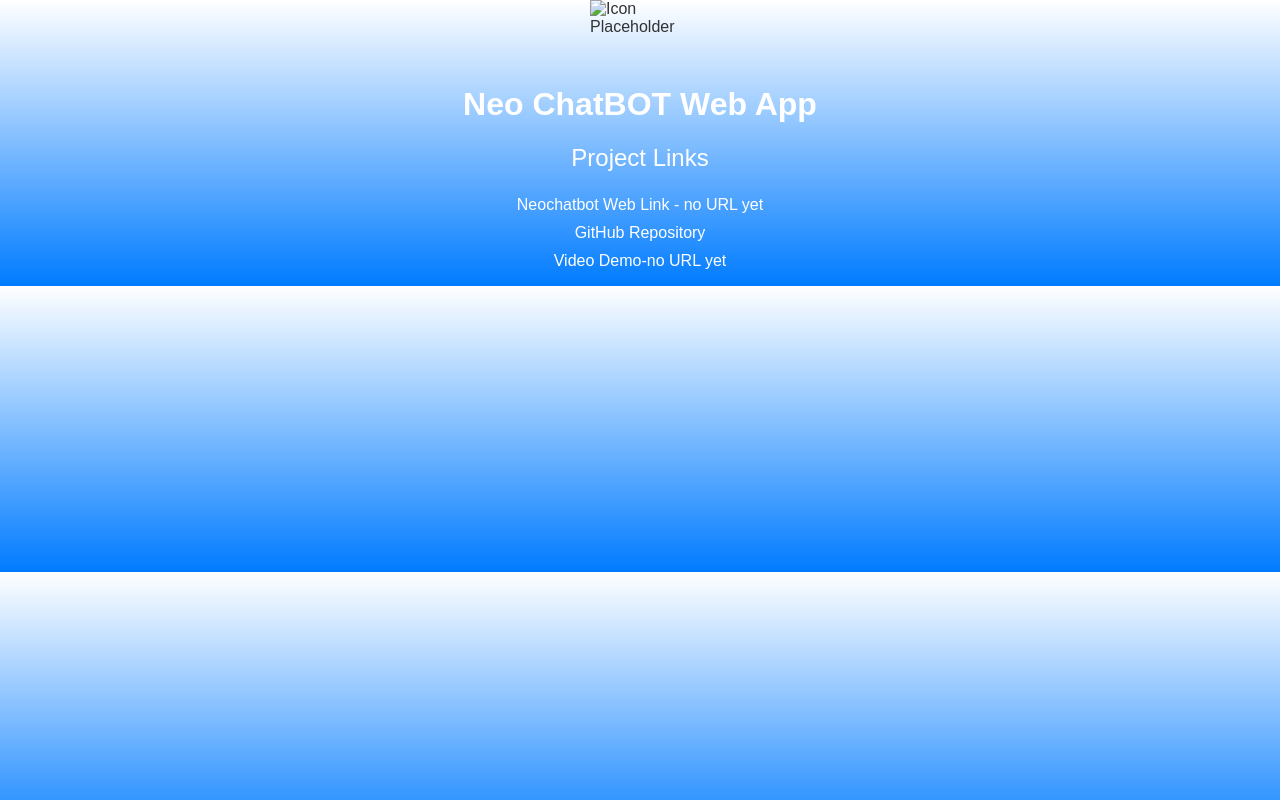
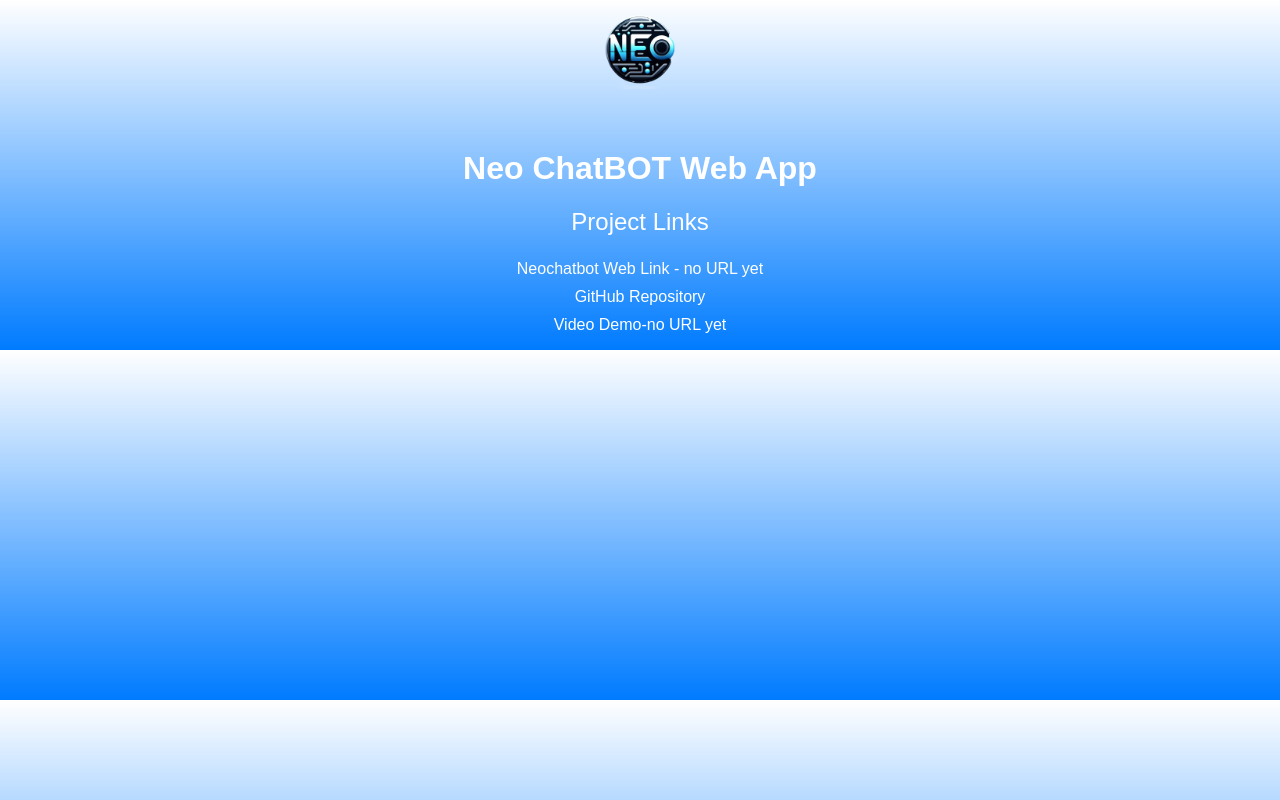
Before and after one commit to emanlapaz/NeoLandingPage, a plain HTML site: page index.html in a window 1280 px wide. Drawn offline with Linux system fonts and the light colour scheme.

Commit message:
Update index.html

```diff
--- a/index.html
+++ b/index.html
@@ -48,7 +48,7 @@
     </style>
 </head>
 <body>
-    <img class="icon" src="placeholder-icon.png" alt="Icon Placeholder">
+    <img class="icon" src="https://github.com/emanlapaz/NeoLandingPage/blob/main/neo_icon.png" alt="Icon Placeholder">
     <h1>Neo ChatBOT Web App</h1>
     <p>Project Links</p>
     <ul>
```
